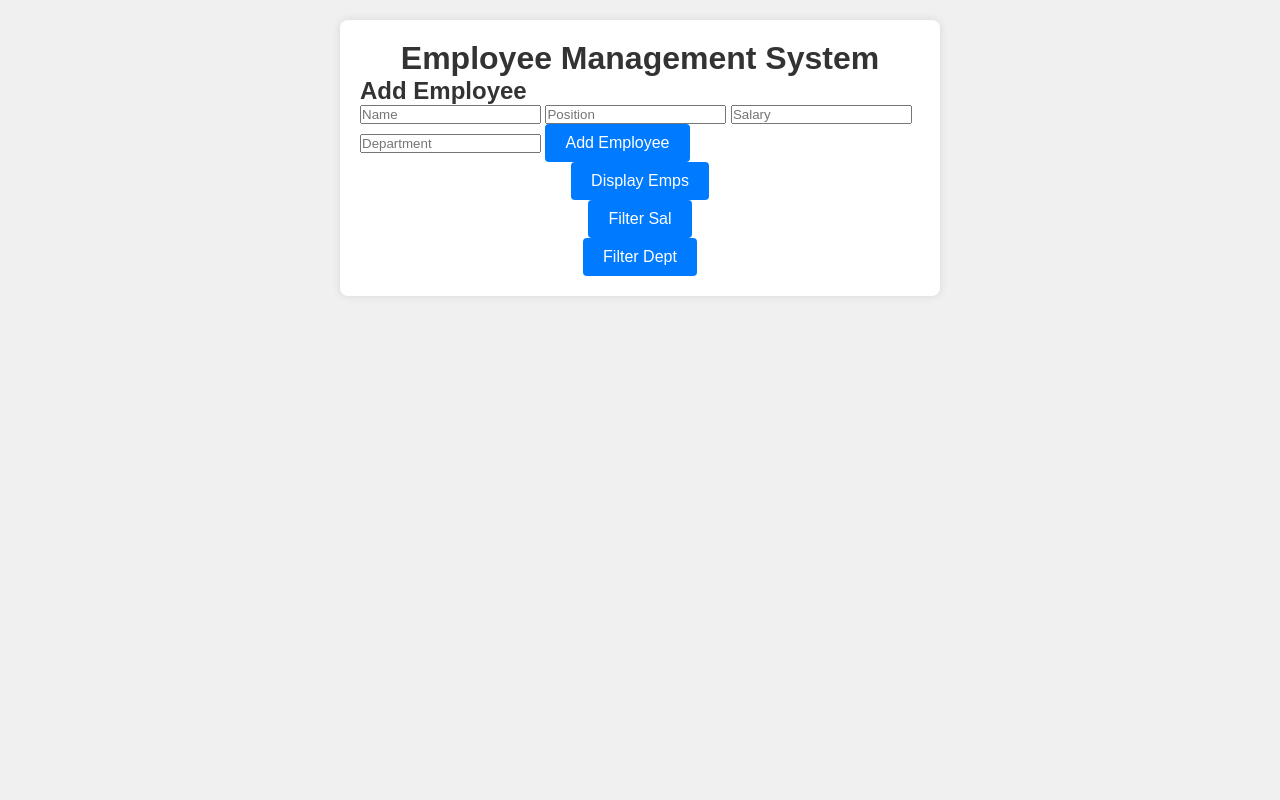
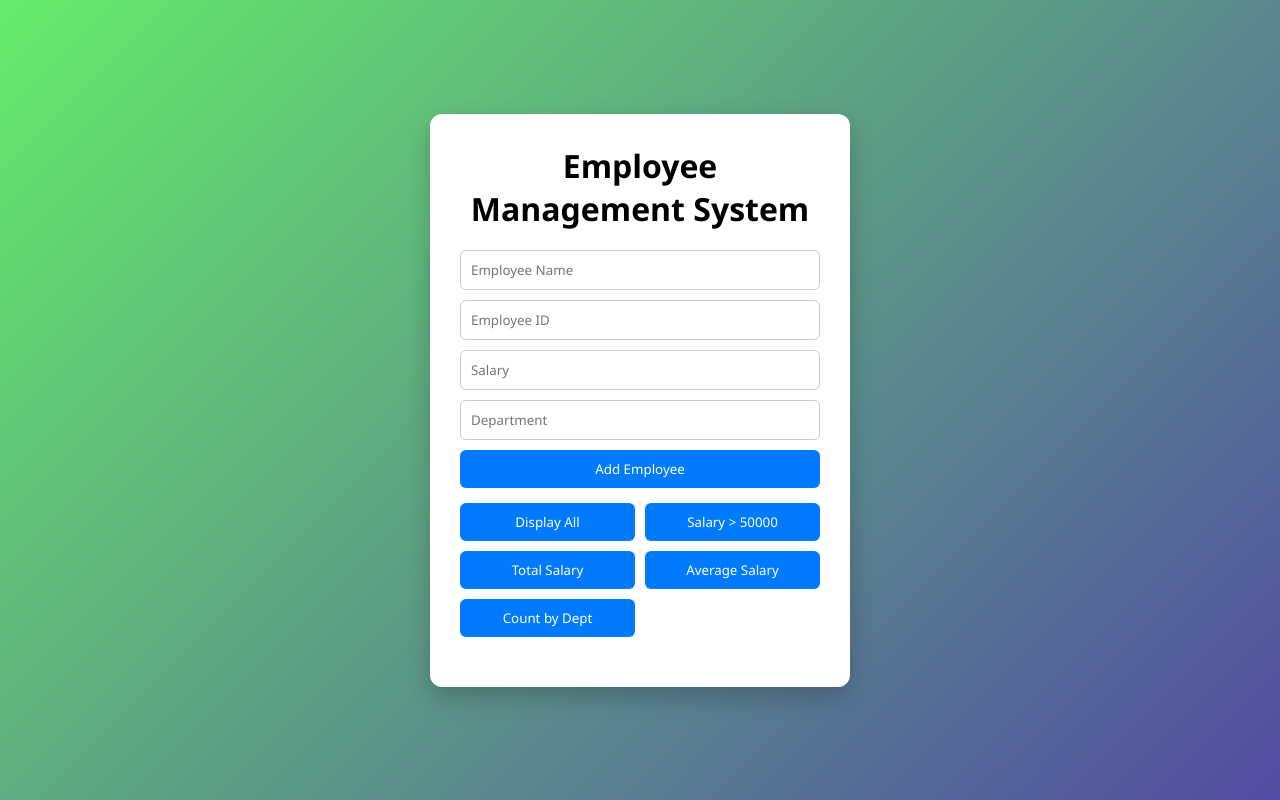
Before and after one commit to Aj-Niy/Cse11_js, a plain HTML site: page Assigment-1&2/index-exp2.html in a window 1280 px wide. Drawn offline with Linux system fonts and the light colour scheme.

Commit message:
Refactored EXP2

```diff
--- a/Assigment-1&2/index-exp2.html
+++ b/Assigment-1&2/index-exp2.html
@@ -2,25 +2,39 @@
 <html lang="en">
 <head>
     <meta charset="UTF-8">
-        <title>DOM Study</title>
-        <link rel="stylesheet" href="./style-exp2.css">
+    <meta name="viewport" content="width=device-width, initial-scale=1.0">
+    <title>Employee Management</title>
+    <link rel="stylesheet" href="style-exp2.css">
 </head>
 <body>
+
 <div class="container">
+
+
     <h1>Employee Management System</h1>
-            <div class="employee-form">
-                <h2>Add Employee</h2>
-                <input type="text" id="name" placeholder="Name">
-                <input type="text" id="position" placeholder="Position">
+
+    <div class="form">
+        <input type="text" id="name" placeholder="Employee Name">
+        <input type="text" id="empId" placeholder="Employee ID">
         <input type="number" id="salary" placeholder="Salary">
         <input type="text" id="department" placeholder="Department">
-                <button id="addEmployee">Add Employee</button>
-            </div>
-            <button onclick="displayEmployees()">Display Emps</button>
-            <button onclick="filterSalary()">Filter Sal</button>
-            <button onclick="totalSalary()">Filter Dept</button>
+
+        <button onclick="addEmployee()">Add Employee</button>
     </div>
 
-        <script src="./script-exp2.js"></script>
+    <div class="actions">
+        <button onclick="displayEmployees()">Display All</button>
+        <button onclick="filterSalary()">Salary > 50000</button>
+        <button onclick="totalSalary()">Total Salary</button>
+        <button onclick="averageSalary()">Average Salary</button>
+        <button onclick="countDept()">Count by Dept</button>
+    </div>
+
+    <div id="result" class="result"></div>
+
+</div>
+
+<script src="script-exp2.js"></script>
+
 </body>
 </html>
--- a/Assigment-1&2/script-exp2.js
+++ b/Assigment-1&2/script-exp2.js
@@ -1,61 +1,100 @@
-let employees=[];
-function addeEmployee(){
-    const name=document.getElementById("employeeName").value;
-    const empId=document.getElementById("employeeId").value;
-    const department=document.getElementById("department").value;
-    let salary=parseFloat(document.getElementById("Salary").value);
-    if(name==="" || empId==="" || department==="" || isNaN(salary)){
-        alert("Please fill all the fields correctly.");
+let employees = [];
+
+function addEmployee() {
+
+    const name = document.getElementById("name").value;
+    const empId = document.getElementById("empId").value;
+    const salary = parseFloat(document.getElementById("salary").value);
+    const dept = document.getElementById("department").value;
+
+    if(name === "" || empId === "" || dept === "" || isNaN(salary)){
+        alert("Please fill all fields correctly!");
         return;
     }
-    let emp={name:name, id:empId, dept:department, sal:salary};
+
+    const emp = {
+        name: name,
+        id: empId,
+        salary: salary,
+        dept: dept
+    };
+
     employees.push(emp);
-    alert("Employee added successfully!");
-    document.getElementById("employeeName").value="";
-    document.getElementById("employeeId").value="";
-    document.getElementById("department").value="";
-    document.getElementById("Salary").value="";
-    displayEmployees();
 
-    function displayEmployees(){
-        let output="<h3>All Employees:</h3><ul>";
-        employees.forEach((emp)=>{
-            output+=`
-            Name: ${emp.name}, ID: ${emp.id}, Department: ${emp.dept}, Salary: ${emp.sal}
-            `;
+    alert("Employee added!");
 
-        });
-        document.getElementById("result").innerHTML = output;
 
+    document.getElementById("name").value = "";
+    document.getElementById("empId").value = "";
+    document.getElementById("salary").value = "";
+    document.getElementById("department").value = "";
 }
 
-    function filterSalary(){
-        let filtered=employees.filter((emp)=>emp.sal>50000);
-        let output="<h3>Employees with Salary > 50000:</h3><ul>";
-        filtered.forEach((emp)=>{
-            output+=`
-            Name: ${emp.name}, ID: ${emp.id}, Department: ${emp.dept}, Salary: ${emp.sal}
+function displayEmployees() {
+
+    if(employees.length === 0){
+        document.getElementById("result").innerHTML = "No employees added.";
+        return;
+    }
+
+    let output = "<h3>All Employees</h3>";
+
+    employees.forEach(emp => {
+        output += `
+            <div class="card">
+                <p><strong>${emp.name}</strong> (${emp.id})</p>
+                <p>${emp.dept}</p>
+                <p>₹${emp.salary}</p>
+            </div>
         `;
     });
+
     document.getElementById("result").innerHTML = output;
 }
 
-    function totalSalary(){
-        let total = employees.reduce((sum,emp)=>sum+emp.sal,0);
-        document.getElementById("result").innerHTML = `<h3>Total Salary Expenditure: ${total}</h3>`;
+function filterSalary() {
+
+    let filtered = employees.filter(emp => emp.salary > 50000);
+
+    let output = "<h3>Salary > ₹50,000</h3>";
+
+    filtered.forEach(emp => {
+        output += `<p>${emp.name} - ₹${emp.salary}</p>`;
+    });
+
+    document.getElementById("result").innerHTML = output;
 }
-    function averageSalary(){
-        if(employees.length===0){
-            document.getElementById("result").innerHTML = "<h3>No employees to calculate average salary.</h3>";
+
+function totalSalary() {
+
+    let total = employees.reduce((sum, emp) => sum + emp.salary, 0);
+
+    document.getElementById("result").innerHTML =
+        `<h3>Total Salary: ₹${total}</h3>`;
+}
+
+function averageSalary() {
+
+    if(employees.length === 0){
+        document.getElementById("result").innerHTML = "No data";
         return;
     }
-        let total = employees.reduce((sum,emp)=>sum+emp.sal,0);
-        let average = total / employees.length;
-        document.getElementById("result").innerHTML = `<h3>Average Salary: ${average.toFixed(2)}</h3>`;
+
+    let total = employees.reduce((sum, emp) => sum + emp.salary, 0);
+    let avg = total / employees.length;
+
+    document.getElementById("result").innerHTML =
+        `<h3>Average Salary: ₹${avg.toFixed(2)}</h3>`;
 }
-    function countDept(){
-        let deptName= prompt("Enter department name to count employees:");
-        let count=employees.filter((emp)=>emp.dept.toLowerCase()===deptName.toLowerCase()).length;
-        document.getElementById("result").innerHTML = `<h3>Number of employees in ${deptName}: ${count}</h3>`;
+
+function countDept() {
+
+    let deptName = prompt("Enter Department:");
+
+    let count = employees.filter(
+        emp => emp.dept.toLowerCase() === deptName.toLowerCase()
+    ).length;
+
+    document.getElementById("result").innerHTML =
+        `<h3>${deptName}: ${count} employees</h3>`;
 }
-}
--- a/Assigment-1&2/style-exp2.css
+++ b/Assigment-1&2/style-exp2.css
@@ -1,40 +1,72 @@
 *{
-    margin: 0;
-    padding: 0;
-    box-sizing: border-box;
+    margin:0;
+    padding:0;
+    box-sizing:border-box;
+    font-family:"Segoe UI", sans-serif;
 }
+
 body{
-    background-color: #f0f0f0;
-    font-family: Arial, sans-serif;
-    color: #333;
-    display: flex;
-    flex-direction: column;
-    align-items: center;
-    padding: 20px;
+    background: linear-gradient(135deg,#66eb6a,#524ba2);
+    min-height:100vh;
+    display:flex;
+    justify-content:center;
+    align-items:center;
 }
+
 .container{
-    display: flex;
-    flex-direction: column;
-    align-items: center;
-    background-color: #fff;
-    padding: 20px;
-    border-radius: 8px;
-    box-shadow: 0 0 10px rgba(0,0,0,0.1);
-    width: 80%;
-    max-width: 600px;
+    background:white;
+    padding:30px;
+    border-radius:12px;
+    width:420px;
+    box-shadow:0 10px 25px rgba(0,0,0,0.2);
+    text-align:center;
 }
-hr{
-    width: 100%;
-    border: 0;
-    border-top: 1px solid #ccc;
-    margin: 20px 0;
+
+h1{
+    margin-bottom:20px;
 }
+
+.form{
+    display:flex;
+    flex-direction:column;
+    gap:10px;
+}
+
+input{
+    padding:10px;
+    border-radius:6px;
+    border:1px solid #ccc;
+}
+
 button{
-    padding: 10px 20px;
-    background-color: #007BFF;
-    color: #fff;
-    border: none;
-    border-radius: 4px;
-    cursor: pointer;
-    font-size: 16px;
+    padding:10px;
+    border:none;
+    border-radius:6px;
+    background:#007bff;
+    color:white;
+    cursor:pointer;
+    transition:0.2s;
 }
+
+button:hover{
+    background:#0056d2;
+}
+
+.actions{
+    margin-top:15px;
+    display:grid;
+    grid-template-columns:1fr 1fr;
+    gap:10px;
+}
+
+.result{
+    margin-top:20px;
+    text-align:left;
+}
+
+.card{
+    background:#f7f9fc;
+    padding:10px;
+    border-radius:6px;
+    margin-bottom:8px;
+}
```
Lines whose indentation alone changed are shown as unchanged.
